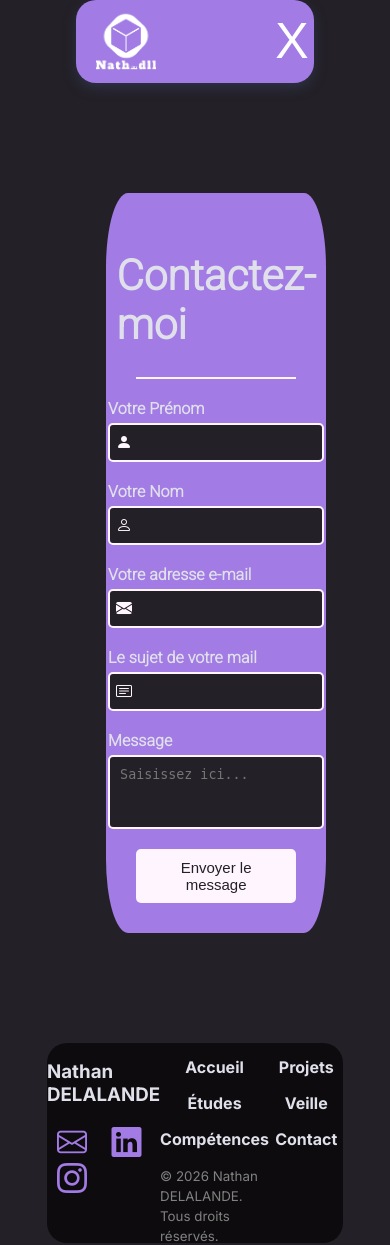
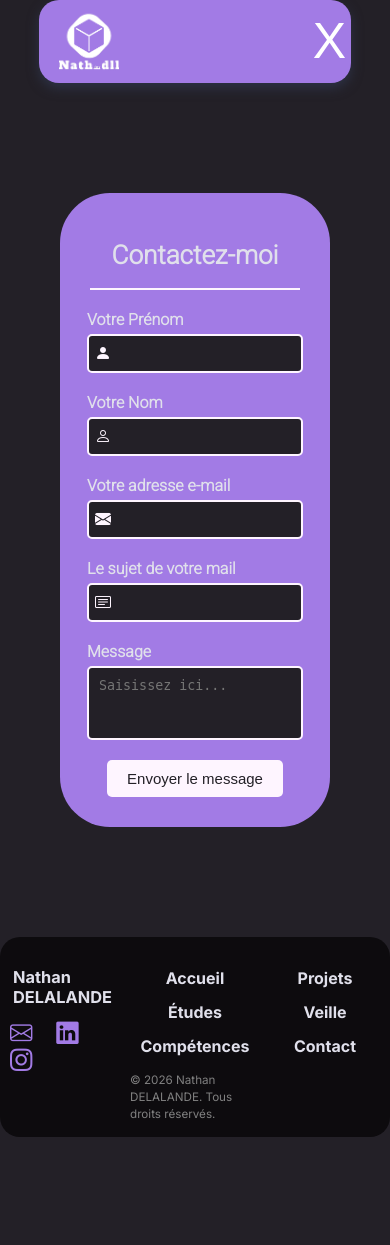
Before and after one commit to lycee-paul-louis-courier-bts-sio/portfolio-delalande-nathan, a PHP site: page /contact.html in a window 390 px wide. After the commit the page ends 1137 px from the top, so only its background shows below. Run offline with PHP 8.4, Linux system fonts and the light colour scheme.

Commit message:
responsive de la page contact et du footer + ajout des liens du footer

```diff
--- a/components/footer.html
+++ b/components/footer.html
@@ -3,9 +3,9 @@
   <div class="col col1">
     <h3>Nathan DELALANDE</h3>
     <div class="social">
-      <a href="" target="_blank" class="link"><i class="bi bi-envelope"></i></a>
-      <a href="" target="_blank" class="link"><i class="bi bi-linkedin"></i></a>
-      <a href="" target="_blank" class="link"><i class="bi bi-instagram"></i></a>
+      <a href="mailto:nathan.delalande.pro@proton.me" target="_blank" class="link"><i class="bi bi-envelope"></i></a>
+      <a href="https://www.linkedin.com/in/nathan-delalande-99b47a297" target="_blank" class="link"><i class="bi bi-linkedin"></i></a>
+      <a href="https://www.instagram.com/nath_dll/" target="_blank" class="link"><i class="bi bi-instagram"></i></a>
     </div>
   </div>
   <div class="col col2">
--- a/contact.html
+++ b/contact.html
@@ -3,8 +3,8 @@
   <head>
     <meta charset="UTF-8" />
     <meta name="viewport" content="width=device-width, initial-scale=1.0" />
+    <link rel="stylesheet" href="css/main.css" />
     <link rel="stylesheet" href="css/contact.css" />
-    <link rel="stylesheet" href="css/main.css" />
     <link
       rel="stylesheet"
       href="https://cdn.jsdelivr.net/npm/bootstrap-icons@1.13.1/font/bootstrap-icons.min.css"
--- a/css/contact.css
+++ b/css/contact.css
@@ -1,6 +1,7 @@
 @import url("https://fonts.googleapis.com/css2?family=Roboto:wght@300&display=swap");
 
 .formulaire {
+  display: flex;
   margin: 110px auto;
   padding: 0px;
   background-color: var(--color-bg);
@@ -8,11 +9,12 @@
   font-weight: bold;
   border-radius: 10%;
   width: 40%;
+  justify-content: center;
 }
 form {
   padding: 30px;
   background-color: var(--color-primary);
-  border-radius: 10%;
+  border-radius: 50px;
   width: 90%;
 }
 form h1 {
@@ -101,3 +103,21 @@ form .pied-formulaire button:hover {
     margin-left: 0;
   }
 }
+
+@media screen and (max-width: 660px) {
+  body{
+    margin: 0 2%;
+  }
+  .formulaire form h1{
+    font-size: 32px;
+  }
+}
+
+@media screen and (max-width: 425px) {
+  body{
+    margin: 0 0;
+  }
+  .formulaire form h1{
+    font-size: 26px;
+  }
+}
--- a/css/footer.css
+++ b/css/footer.css
@@ -66,3 +66,15 @@ footer {
     scale: 1;
   }
 }
+
+@media screen and (max-width: 590px) {
+    .col1 h3{
+        margin: 10% 10%;
+    }
+    footer{
+        font-size: 14px;
+    }
+    .col1 .social a i{
+        font-size: 140%;
+    }
+}
--- a/css/navbar.css
+++ b/css/navbar.css
@@ -165,7 +165,7 @@ img{
   }
 }
 
-@media screen and (max-width: 700px){
+@media screen and (max-width: 990px){
   .mobile {
     display: block;
     margin-left: auto;
```
Also changed, not shown: css/main.css (+0 -70 lines).
